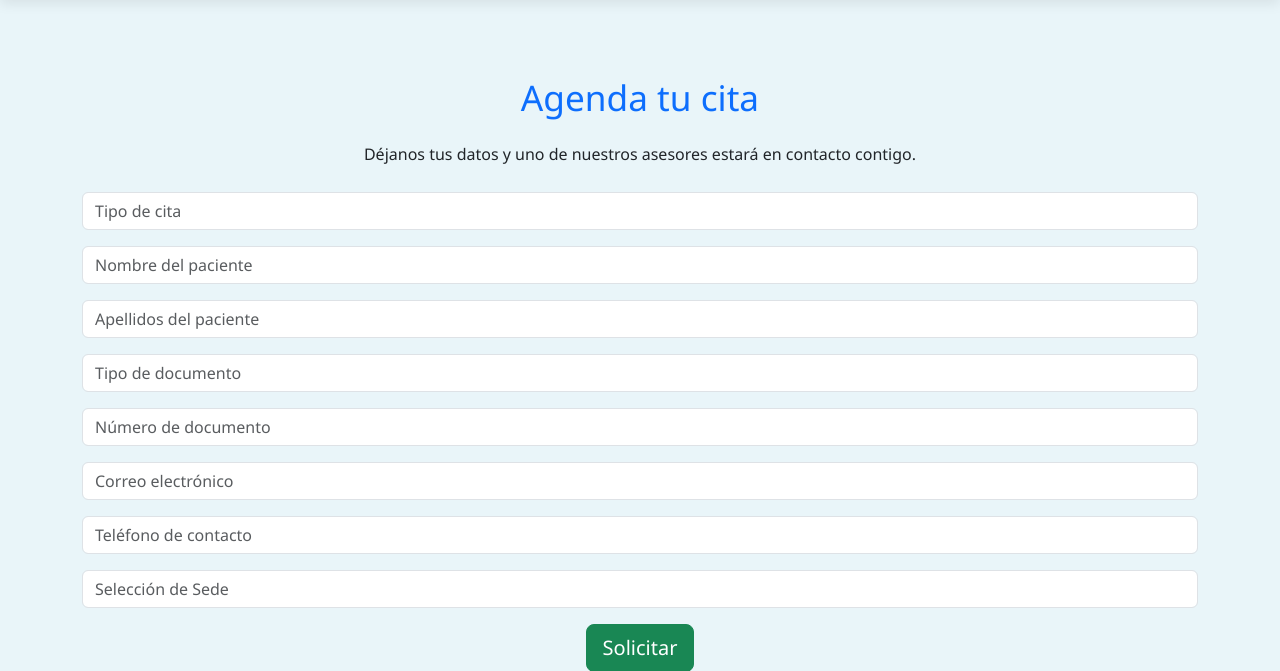
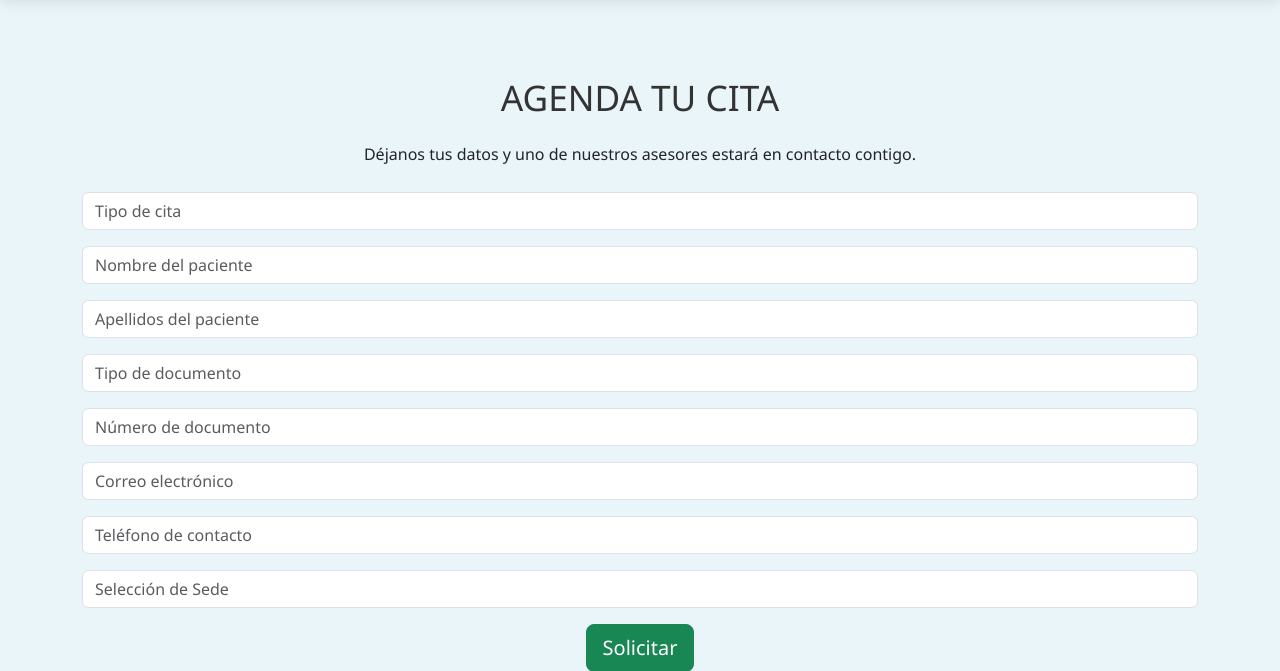
Before and after one commit to RACIEL81/HiperSalud, a Flask app: page /solicitar-cita in a window 1280 px wide. Shown: the part 72-743 px from the top of the page. Run offline with Flask 3, Linux system fonts and the light colour scheme.

Commit message:
Update solicitar_cita.html
Signed-off-by: RACIEL81 <98654451+RACIEL81@users.noreply.github.com>

```diff
--- a/templates/solicitar_cita.html
+++ b/templates/solicitar_cita.html
@@ -3,7 +3,7 @@
 {% block contenido %}
 <section class="py-5">
     <div class="container">
-        <h2 class="text-center text-primary mb-4">Agenda tu cita</h2>
+        <h2 class="text-center text-accen mb-4">AGENDA TU CITA</h2>
         <p class="text-center text-dark">Déjanos tus datos y uno de nuestros asesores estará en contacto contigo.</p>
         <form id="form-cita" class="mt-4">
             <div class="mb-3">
```
